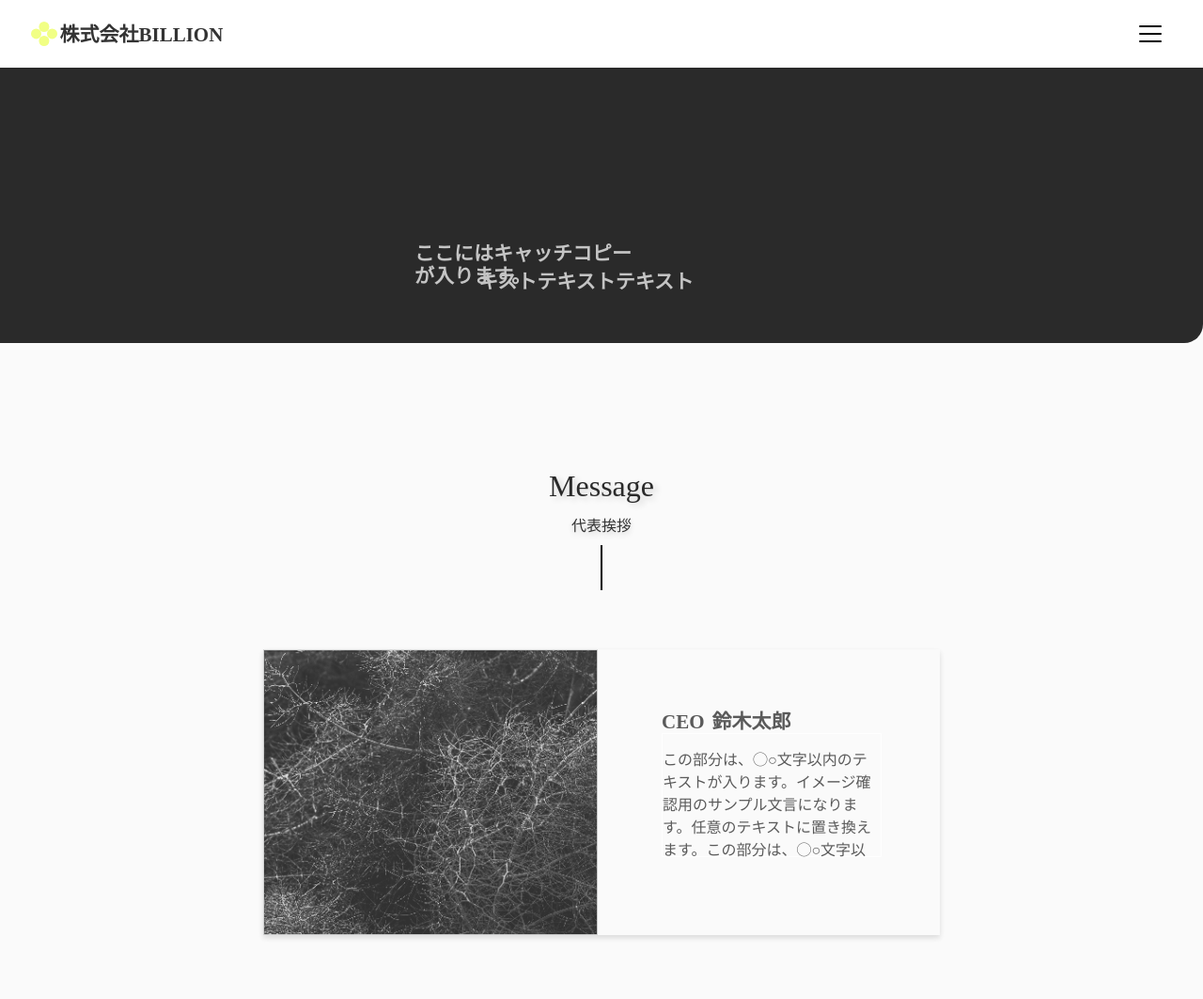
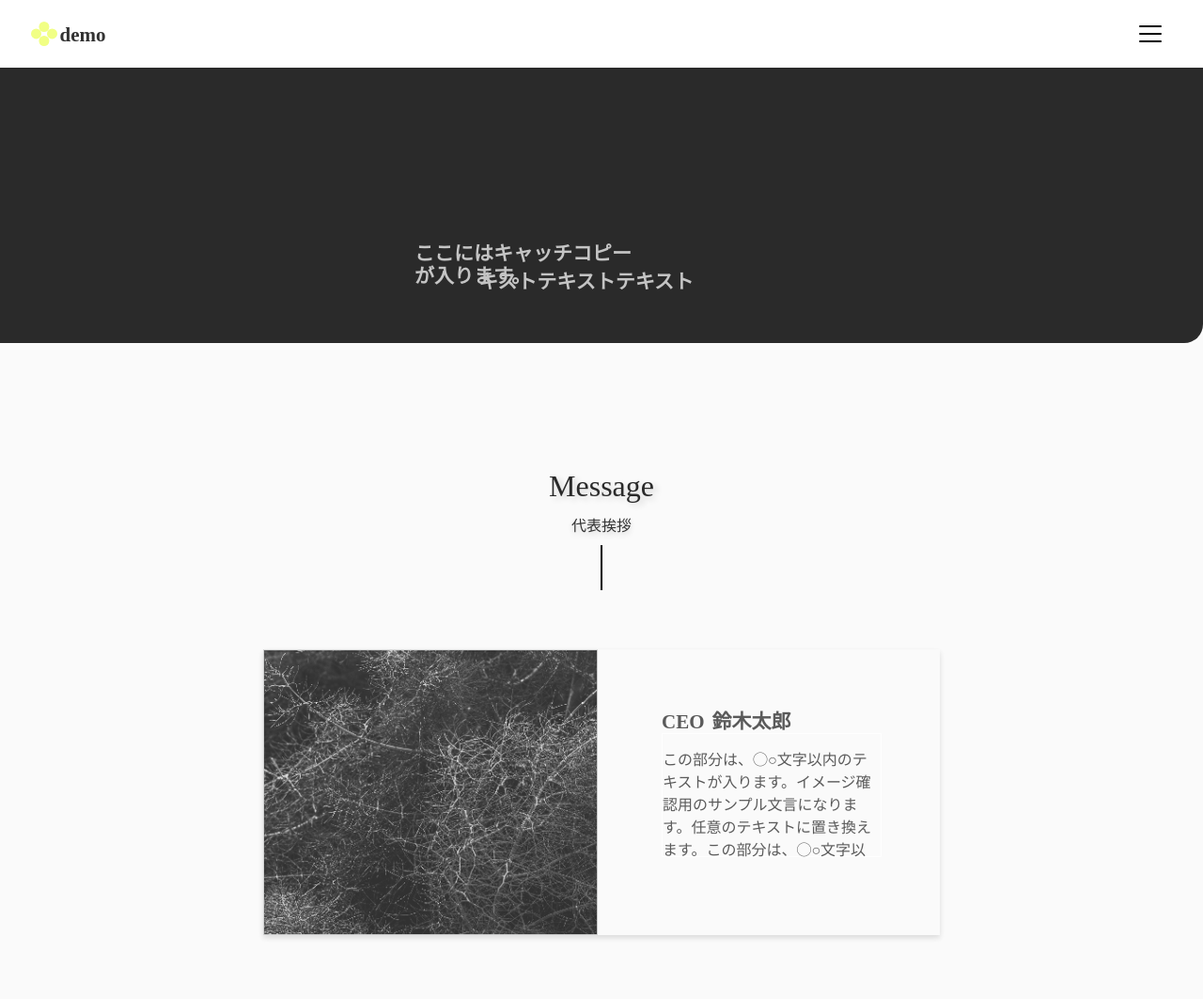
Before and after one commit to Masatingarrix24/demo-1, a plain HTML site: page BLO 2/index.html in a window 1280 px wide. Shown: the top 1063 px of the page at 94% size. Drawn offline with nearby package versions, Linux system fonts and the light colour scheme.

Commit message:
Update index.html

```diff
--- a/BLO 2/index.html
+++ b/BLO 2/index.html
@@ -4,7 +4,7 @@
     <meta charset="UTF-8">
     <!-- ビューポートの設定 -->
 	<meta name="viewport" content="width=device-width,initial-scale=1">
-    <title>株式会社BILLION</title>
+    <title>demo</title>
 
     <link rel="stylesheet" href="css/style.css">
     <script src="https://use.typekit.net/plx5yxp.js" async></script>
@@ -16,7 +16,7 @@
     <header class="header" id="home">
         <div class="header-logo">
             <img src="css/billion_logo.svg" class="logostyle">
-            <div class="logotext headerlogotext">株式会社BILLION</div>
+            <div class="logotext headerlogotext">demo</div>
         </div>
         <!-- ここからハンバーガーメニュー -->
         <div class="hamberger-menu">
```
